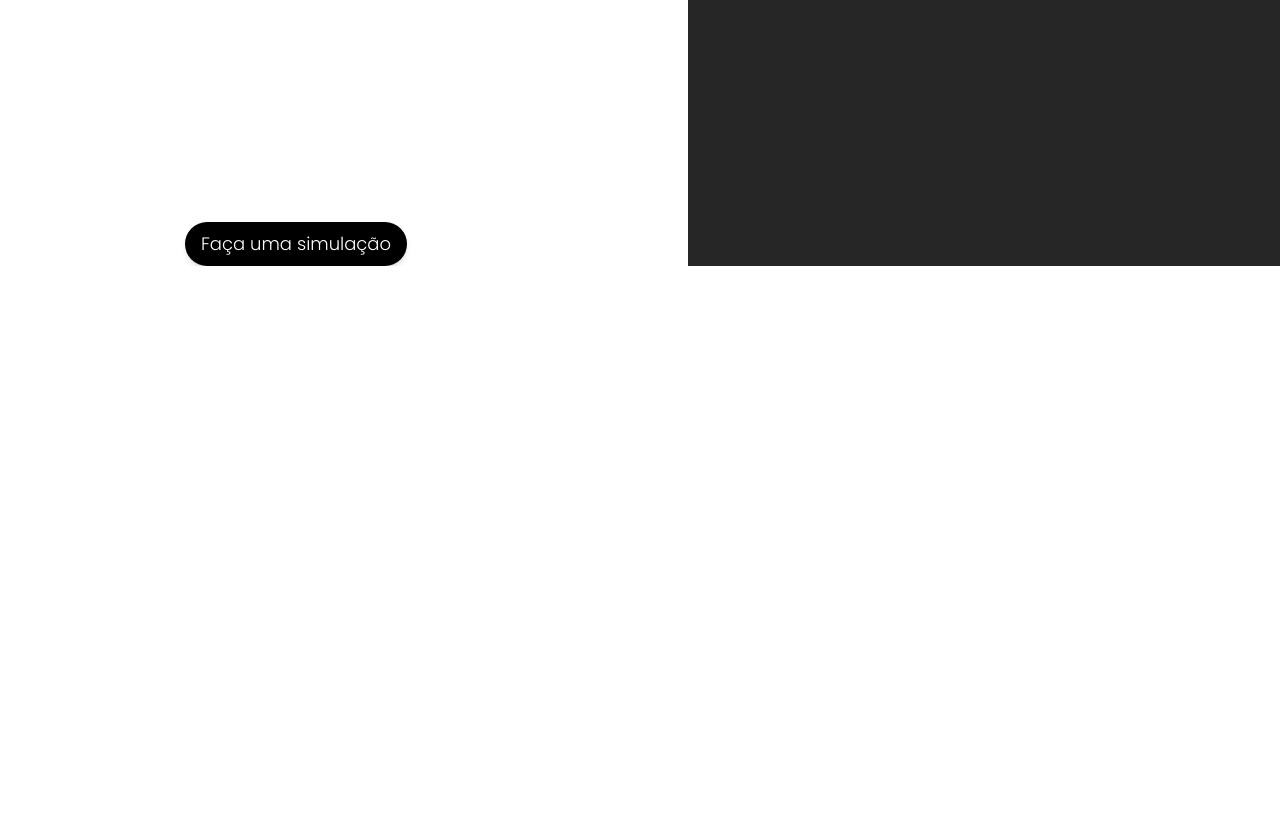
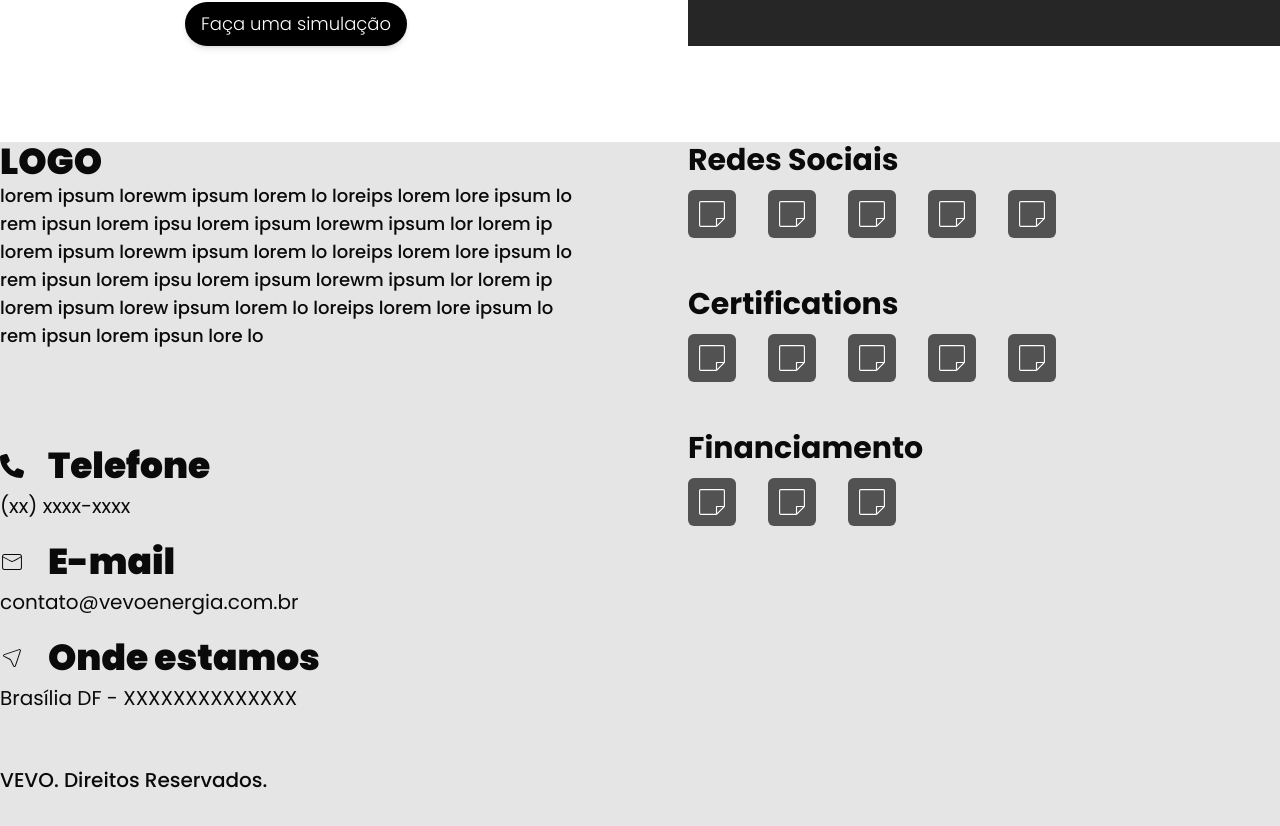
Before and after one commit to VevoEnergia/site, a Next.js app: page / in a window 1280 px wide. Shown: the part 5874-6700 px from the top of the page. Before the commit the page ends 6140 px from the top, so only its background shows below. Built offline with nearby package versions, Linux system fonts and the light colour scheme.

Commit message:
feat(ui): add footer contact section

```diff
--- a/src/app/page.tsx
+++ b/src/app/page.tsx
@@ -6,6 +6,8 @@ import Sustentabilidade from "@/components/Sustentabilidade";
 import FAQ from "@/components/FAQ/FAQ";
 import Ratings from "@/components/Ratings/Ratings";
 import Contact from "@/components/Contact/Contact";
+import Footer from "@/components/Footer/Footer";
+
 export default function Home() {
   return (
     <>
@@ -17,6 +19,7 @@ export default function Home() {
       <Ratings />
       <FAQ />
       <Contact />
+      <Footer />
     </>
   );
 }
--- a/src/components/Contact/Contact.tsx
+++ b/src/components/Contact/Contact.tsx
@@ -1,20 +1,23 @@
 import Simulacao from "../Simulacao";
 import Section from "../ui/section";
 import { Paragraph, Title } from "../ui/text";
+import ContactItem from "../Footer/ContactItem";
+import { FaPhone } from "react-icons/fa6";
+import { CiMail, CiLocationArrow1  } from "react-icons/ci";
+
+
 
 export default function Contact(){
     return (
-        <Section className="grid grid-cols-2 grid-rows-1 gap-x-24">
-            <div className="flex flex-col items-center justify-between">
+        <Section className="!min-h-96 grid grid-cols-2 grid-rows-1 gap-x-24 row-span-2">
+            <div className="flex flex-col items-center justify-between gap-y-36">
                 <Title className="text-center">TITULO - CHAMADA PARA A PESSOA ENTRAR EM CONTATO</Title>
 
                 <Paragraph>lorem ipsum lorewm ipsum lorem lo loreips lorem lore ipsum lo rem ipsun lorem ipsu lorem ipsum lorewm ipsum lor lorem ip lorem ipsum lorewm ipsum lorem lo loreips lorem lore ipsum lo rem ipsun lorem ipsu lorem ipsum lorewm ipsum lor lorem ip lorem ipsum lorew  ipsum lorem lo loreips lorem lore ipsum lo rem ipsun lorem ipsun lore lo</Paragraph>
                 <Simulacao />
             </div>
 
-            <div className="w-full h-full bg-neutral-800">
-
-            </div>
+            <div className="w-full h-full bg-neutral-800"></div>
         </Section>
     )
 }
--- /dev/null
+++ b/src/components/Footer/AdditionalData.tsx
@@ -0,0 +1,58 @@
+import Link from "next/link"
+import { Subtitle } from "../ui/text"
+import { ReactNode } from "react"
+import { PiNoteBlankThin } from "react-icons/pi";
+
+
+interface ClickableImage{
+    url: string,
+    icon: ReactNode
+}
+
+interface DataProps{
+    title: string,
+    clickableImages: ClickableImage[]
+}
+
+const data = {
+    socialNetworks: {
+        title: "Redes Sociais",
+        clickableImages: [{url: "/", icon: <PiNoteBlankThin className="mx-auto"/>},{url: "/", icon: <PiNoteBlankThin className="mx-auto"/>},{url: "/", icon: <PiNoteBlankThin className="mx-auto"/>},{url: "/", icon: <PiNoteBlankThin className="mx-auto"/>},{url: "/", icon: <PiNoteBlankThin className="mx-auto"/>},]
+    },
+    certifications: {
+        title: "Certifications",
+        clickableImages: [{url: "/", icon: <PiNoteBlankThin className="mx-auto"/>},{url: "/", icon: <PiNoteBlankThin className="mx-auto"/>},{url: "/", icon: <PiNoteBlankThin className="mx-auto"/>},{url: "/", icon: <PiNoteBlankThin className="mx-auto"/>},{url: "/", icon: <PiNoteBlankThin className="mx-auto"/>},]
+    },
+    financing: {
+        title: "Financiamento",
+        clickableImages: [{url: "/", icon: <PiNoteBlankThin className="mx-auto"/>},{url: "/", icon: <PiNoteBlankThin className="mx-auto"/>},{url: "/", icon: <PiNoteBlankThin className="mx-auto"/>},]
+    },
+}
+export default function AdditionalData(){
+    return (
+        <div className="space-y-12">
+            <DataWrapper title={data.socialNetworks.title} clickableImages={data.socialNetworks.clickableImages} />
+            <DataWrapper title={data.certifications.title} clickableImages={data.certifications.clickableImages} />
+            <DataWrapper title={data.financing.title} clickableImages={data.financing.clickableImages} />
+        </div>
+    )
+}
+
+function DataWrapper({title, clickableImages}: DataProps){
+    return (
+        <div className="space-y-3">
+            <Subtitle>
+                {title}
+            </Subtitle>
+            <div className="flex items-center gap-x-8">
+                {clickableImages?.length && clickableImages.map((image) => (
+                    <Link href={image.url} key={`clickable-image-${Math.random()}`}>
+                        <div className="w-12 h-12 bg-neutral-600 rounded-md text-white text-4xl grid items-center hover:scale-110 hover:shadow-md transition-all duration-300">
+                            {image.icon}
+                        </div>
+                    </Link>
+                ))}
+            </div>
+        </div>
+    )
+}
--- /dev/null
+++ b/src/components/Footer/ContactItem.tsx
@@ -0,0 +1,18 @@
+import { ReactNode } from "react";
+import { Title, Span } from "../ui/text";
+
+interface ContactItemProps{
+    icon: ReactNode,
+    title: string,
+    value: string
+}
+
+export default function ContactItem({icon, title, value}: ContactItemProps){
+    return (
+        <div className="grid grid-cols-[48px_1fr] grid-rows-2 items-center">
+            {icon}
+            <Title>{title}</Title>
+            <Span className="text-xl col-span-2">{value}</Span>
+        </div>
+    )
+}
--- /dev/null
+++ b/src/components/Footer/Footer.tsx
@@ -0,0 +1,39 @@
+import { FaPhone } from "react-icons/fa6";
+import Section from "../ui/section";
+import { Paragraph, Subtitle, Title } from "../ui/text";
+import ContactItem from "./ContactItem";
+import { CiLocationArrow1, CiMail } from "react-icons/ci";
+import AdditionalData from "./AdditionalData";
+
+export default function Footer(){
+    return (
+        <Section className="!min-h-96 grid grid-cols-2 grid-rows-1 gap-x-24 mt-24 row-span-3 bg-neutral-200 w-full !pb-8">
+            <div className="flex flex-col items-start justify-between h-full">
+                    <Title className="text-4xl">
+                        LOGO
+                    </Title>
+                    <Paragraph>
+                    lorem ipsum lorewm ipsum lorem lo loreips lorem lore
+                    ipsum lo rem ipsun lorem ipsu lorem ipsum lorewm
+                    ipsum lor lorem ip lorem ipsum lorewm ipsum lorem lo
+                    loreips lorem lore ipsum lo rem ipsun lorem ipsu lorem
+                    ipsum lorewm ipsum lor lorem ip lorem ipsum lorew
+                    ipsum lorem lo loreips lorem lore ipsum lo rem
+                    ipsun lorem ipsun lore lo
+                    </Paragraph>
+
+                    <div className="space-y-4 mt-24">
+                        <ContactItem icon={<FaPhone className="text-2xl"/>} title="Telefone" value="(xx) xxxx-xxxx"/>
+                        <ContactItem icon={<CiMail className="text-2xl"/>} title="E-mail" value="contato@vevoenergia.com.br"/>
+                        <ContactItem icon={<CiLocationArrow1 className="text-2xl"/>} title="Onde estamos" value="Brasília DF - XXXXXXXXXXXXXX"/>
+                    </div>
+
+                    <Subtitle className="text-xl font-medium mt-12">
+                        VEVO. Direitos Reservados.
+                    </Subtitle>
+                </div>
+
+                <AdditionalData />
+        </Section>
+    )
+}
--- a/src/components/Ratings/Rating.tsx
+++ b/src/components/Ratings/Rating.tsx
@@ -6,6 +6,7 @@ import { IoIosStarOutline } from "react-icons/io";
 
 
 interface RatingProps{
+    id: number,
     src: string,
     name: string,
     rating: number,
@@ -22,7 +23,7 @@ export default function Rating({rating}: {rating: RatingProps}){
                 {Array(5)
                     .fill(0)
                     .map((_, i) => (
-                     i + 1 <= rating.rating ? <IoIosStar key={`start-${rating.name}-${i}`}/> : <IoIosStarOutline />
+                     i + 1 <= rating.rating ? <IoIosStar key={`start-${rating.id}-${i}`}/> : <IoIosStarOutline key={`start-${rating.id}-${i}`}/>
                     ))}
                 </div>
             </div>
```
Also changed, not shown: src/components/Ratings/Carousel.tsx (+9 -9 lines).
